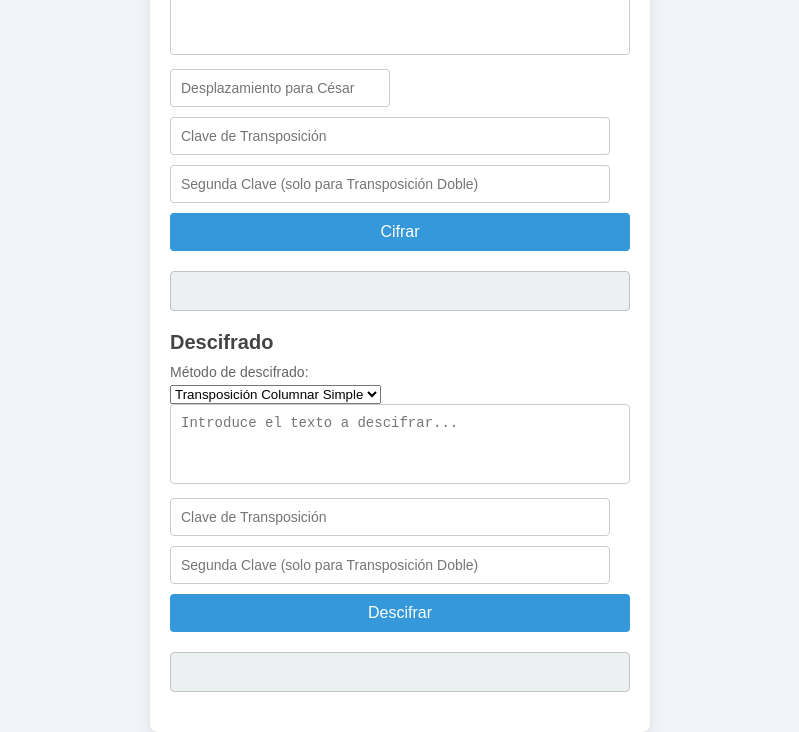
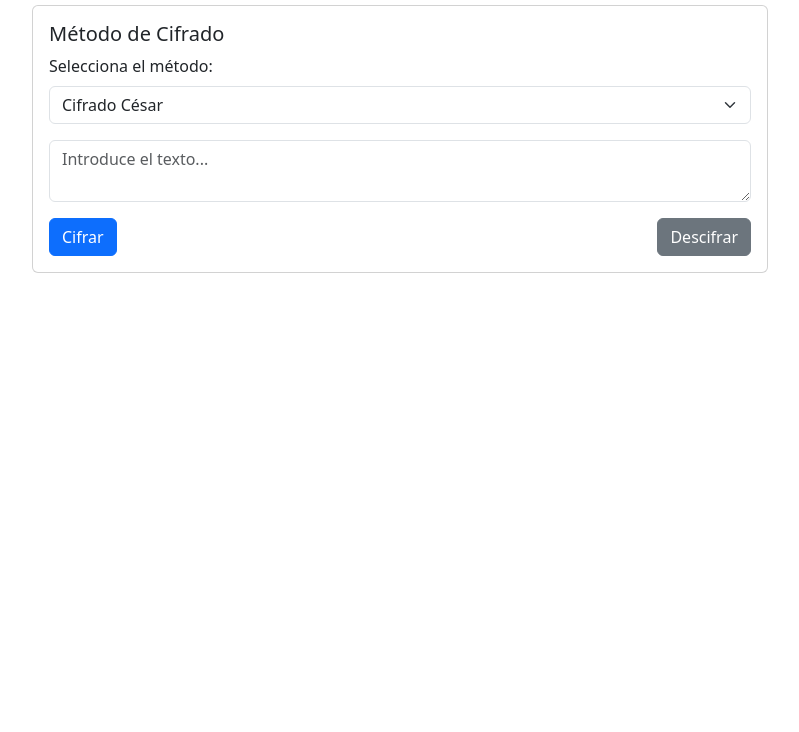
Before and after one commit to AlbertLlica/SEGURIDAD, a plain HTML site: page Cifrado y Decifrado/index.html in a window 1280 px wide. Shown: the part 117-849 px from the top of the page, without its empty margins (240-1039 px from the left). After the commit the page ends 800 px from the top, so only its background shows below. Drawn offline with nearby package versions, Linux system fonts and the light colour scheme.

Commit message:
interfaz de usuario fixed

```diff
--- a/Cifrado y Decifrado/index.html
+++ b/Cifrado y Decifrado/index.html
@@ -3,57 +3,74 @@
 <head>
     <meta charset="UTF-8">
     <meta name="viewport" content="width=device-width, initial-scale=1.0">
-    <title>Cifrado y Descifrado</title>
-    <link rel="stylesheet" href="styles.css">
+    <title>INVESTIGACION FORMATIVA 3.2</title>
+    <!-- Bootstrap CSS -->
+    <link href="https://cdn.jsdelivr.net/npm/bootstrap@5.3.0-alpha1/dist/css/bootstrap.min.css" rel="stylesheet">
+    <style>
+        .container {
+            margin-top: 50px;
+        }
+    </style>
 </head>
 <body>
     <div class="container">
-        <h1>Cifrado y Descifrado</h1>
+        <di>
+            <h1 class="text-center mb-4">Investigacion Formativa 3.2</h1>
+        </di>
 
-        <!-- Sección de Cifrado -->
-        <div class="section">
-            <h2>Cifrado</h2>
-            <label for="cipher-method">Método de cifrado:</label>
-            <select id="cipher-method">
+        <div class="row justify-content-center">
+            <div class="col-md-8">
+                <!-- Selección del Método de Cifrado -->
+                <div class="card mb-4">
+                    <div class="card-body">
+                        <h5 class="card-title">Método de Cifrado</h5>
+                        <div class="mb-3">
+                            <label for="cipher-method" class="form-label">Selecciona el método:</label>
+                            <select id="cipher-method" class="form-select" onchange="toggleFields()">
                                 <option value="cesar">Cifrado César</option>
                                 <option value="atbash">Cifrado Atbash</option>
                                 <option value="transposicion-simple">Transposición Columnar Simple</option>
                                 <option value="transposicion-doble">Transposición Columnar Doble</option>
                             </select>
+                        </div>
 
-            <textarea id="cipher-input" placeholder="Introduce el texto a cifrar..."></textarea>
+                        <!-- Entrada de texto para cifrar -->
+                        <div class="mb-3">
+                            <textarea id="cipher-input" class="form-control" placeholder="Introduce el texto..."></textarea>
+                        </div>
 
                         <!-- Desplazamiento para César -->
-            <input type="number" id="shift-value" placeholder="Desplazamiento para César">
-
-            <!-- Claves para transposición -->
-            <input type="text" id="key-value" placeholder="Clave de Transposición">
-            <input type="text" id="key2-value" placeholder="Segunda Clave (solo para Transposición Doble)">
-
-            <button onclick="encrypt()">Cifrar</button>
-            <p id="cipher-output" class="output"></p>
+                        <div class="mb-3" id="shift-field" style="display: none;">
+                            <label for="shift-value" class="form-label">Desplazamiento para César:</label>
+                            <input type="number" id="shift-value" class="form-control" placeholder="Desplazamiento">
                         </div>
 
-        <!-- Sección de Descifrado -->
-        <div class="section">
-            <h2>Descifrado</h2>
-            <label for="decipher-method">Método de descifrado:</label>
-            <select id="decipher-method">
-                <option value="transposicion-simple">Transposición Columnar Simple</option>
-                <option value="transposicion-doble">Transposición Columnar Doble</option>
-            </select>
+                        <!-- Claves para Transposición -->
+                        <div class="mb-3" id="key1-field" style="display: none;">
+                            <label for="key-value" class="form-label">Clave de Transposición:</label>
+                            <input type="text" id="key-value" class="form-control" placeholder="Clave de Transposición">
+                        </div>
+                        <div class="mb-3" id="key2-field" style="display: none;">
+                            <label for="key2-value" class="form-label">Segunda Clave (solo para Transposición Doble):</label>
+                            <input type="text" id="key2-value" class="form-control" placeholder="Segunda Clave">
+                        </div>
 
-            <textarea id="decipher-input" placeholder="Introduce el texto a descifrar..."></textarea>
+                        <!-- Botones de Cifrar y Descifrar -->
+                        <div class="d-flex justify-content-between">
+                            <button class="btn btn-primary" onclick="encrypt()">Cifrar</button>
+                            <button class="btn btn-secondary" onclick="decrypt()">Descifrar</button>
+                        </div>
 
-            <!-- Claves para transposición -->
-            <input type="text" id="key-value-decipher" placeholder="Clave de Transposición">
-            <input type="text" id="key2-value-decipher" placeholder="Segunda Clave (solo para Transposición Doble)">
-
-            <button onclick="decrypt()">Descifrar</button>
-            <p id="decipher-output" class="output"></p>
+                        <!-- Resultado -->
+                        <p id="output" class="mt-4 alert alert-info" style="display: none;"></p>
+                    </div>
+                </div>
+            </div>
         </div>
     </div>
 
+    <!-- Bootstrap JS -->
+    <script src="https://cdn.jsdelivr.net/npm/bootstrap@5.3.0-alpha1/dist/js/bootstrap.bundle.min.js"></script>
     <script src="script.js"></script>
 </body>
 </html>
--- a/Cifrado y Decifrado/script.js
+++ b/Cifrado y Decifrado/script.js
@@ -1,3 +1,26 @@
+// Mostrar/ocultar campos según el método seleccionado
+function toggleFields() {
+    const method = document.getElementById("cipher-method").value;
+    const shiftField = document.getElementById("shift-field");
+    const key1Field = document.getElementById("key1-field");
+    const key2Field = document.getElementById("key2-field");
+
+    // Restablecer todos los campos
+    shiftField.style.display = "none";
+    key1Field.style.display = "none";
+    key2Field.style.display = "none";
+
+    // Mostrar campos según el método seleccionado
+    if (method === "cesar") {
+        shiftField.style.display = "block";
+    } else if (method === "transposicion-simple") {
+        key1Field.style.display = "block";
+    } else if (method === "transposicion-doble") {
+        key1Field.style.display = "block";
+        key2Field.style.display = "block";
+    }
+}
+
 // Cifrado César
 function caesarCipher(text, shift) {
     if (isNaN(shift) || shift < 1 || shift > 25) {
@@ -59,50 +82,6 @@ function transposicionDoble(text, key1, key2) {
     return transposicionSimple(firstPass, key2);
 }
 
-// Descifrado Transposición Columnar Simple
-function descifrarTransposicionSimple(text, key) {
-    if (!text || !key) {
-        throw new Error("El texto y la clave no pueden estar vacíos.");
-    }
-
-    let numCols = key.length;
-    let numRows = Math.ceil(text.length / numCols);
-    let grid = Array(numCols).fill("").map(() => []);
-    let colLengths = Array(numCols).fill(numRows);
-
-    // Ajuste para el último grupo de letras
-    let totalChars = text.length;
-    let extraChars = totalChars % numCols;
-    for (let i = extraChars; i < numCols; i++) {
-        colLengths[i]--;
-    }
-
-    let index = 0;
-    for (let i = 0; i < key.length; i++) {
-        let colIndex = parseInt(key[i]) - 1;
-        for (let j = 0; j < colLengths[colIndex]; j++) {
-            grid[colIndex].push(text[index++]);
-        }
-    }
-
-    // Leer filas
-    let result = [];
-    for (let row = 0; row < numRows; row++) {
-        for (let col = 0; col < numCols; col++) {
-            if (grid[col][row]) {
-                result.push(grid[col][row]);
-            }
-        }
-    }
-    return result.join('');
-}
-
-// Descifrado Transposición Columnar Doble
-function descifrarTransposicionDoble(text, key1, key2) {
-    let firstPass = descifrarTransposicionSimple(text, key2);
-    return descifrarTransposicionSimple(firstPass, key1);
-}
-
 // Manejo de cifrado
 function encrypt() {
     try {
@@ -110,7 +89,7 @@ function encrypt() {
         const inputText = document.getElementById("cipher-input").value.trim();
 
         if (!inputText) {
-            throw new Error("El campo de texto a cifrar no puede estar vacío.");
+            throw new Error("El campo de texto no puede estar vacío.");
         }
 
         let outputText = "";
@@ -118,7 +97,7 @@ function encrypt() {
         if (method === "cesar") {
             const shift = parseInt(document.getElementById("shift-value").value);
             if (isNaN(shift)) {
-                throw new Error("Por favor, introduce un valor de desplazamiento válido.");
+                throw new Error("Introduce un valor de desplazamiento válido.");
             }
             outputText = caesarCipher(inputText, shift);
         } else if (method === "atbash") {
@@ -126,53 +105,21 @@ function encrypt() {
         } else if (method === "transposicion-simple") {
             const key = document.getElementById("key-value").value.trim();
             if (!key) {
-                throw new Error("Por favor, introduce una clave de transposición.");
+                throw new Error("Introduce una clave de transposición.");
             }
             outputText = transposicionSimple(inputText, key);
         } else if (method === "transposicion-doble") {
             const key1 = document.getElementById("key-value").value.trim();
             const key2 = document.getElementById("key2-value").value.trim();
             if (!key1 || !key2) {
-                throw new Error("Por favor, introduce ambas claves de transposición.");
+                throw new Error("Introduce ambas claves de transposición.");
             }
             outputText = transposicionDoble(inputText, key1, key2);
         }
 
-        document.getElementById("cipher-output").textContent = outputText;
+        document.getElementById("output").style.display = "block";
+        document.getElementById("output").textContent = outputText;
     } catch (error) {
         alert(`Error: ${error.message}`);
     }
 }
-
-// Manejo de descifrado
-function decrypt() {
-    try {
-        const method = document.getElementById("decipher-method").value;
-        const inputText = document.getElementById("decipher-input").value.trim();
-
-        if (!inputText) {
-            throw new Error("El campo de texto a descifrar no puede estar vacío.");
-        }
-
-        let outputText = "";
-
-        if (method === "transposicion-simple") {
-            const key = document.getElementById("key-value-decipher").value.trim();
-            if (!key) {
-                throw new Error("Por favor, introduce una clave de transposición.");
-            }
-            outputText = descifrarTransposicionSimple(inputText, key);
-        } else if (method === "transposicion-doble") {
-            const key1 = document.getElementById("key-value-decipher").value.trim();
-            const key2 = document.getElementById("key2-value-decipher").value.trim();
-            if (!key1 || !key2) {
-                throw new Error("Por favor, introduce ambas claves de transposición.");
-            }
-            outputText = descifrarTransposicionDoble(inputText, key1, key2);
-        }
-
-        document.getElementById("decipher-output").textContent = outputText;
-    } catch (error) {
-        alert(`Error: ${error.message}`);
-    }
-}
```
Lines whose indentation alone changed are shown as unchanged.
